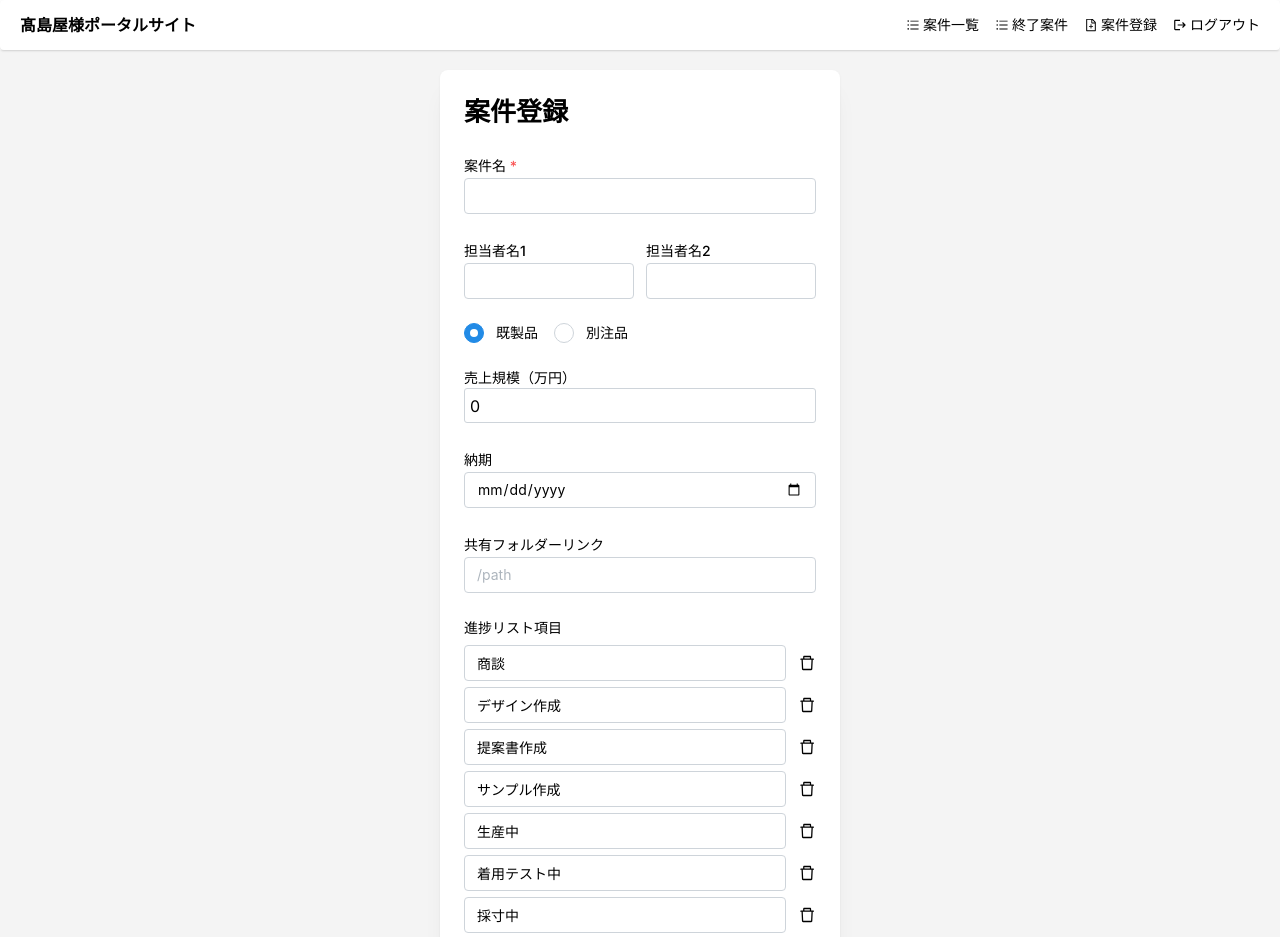
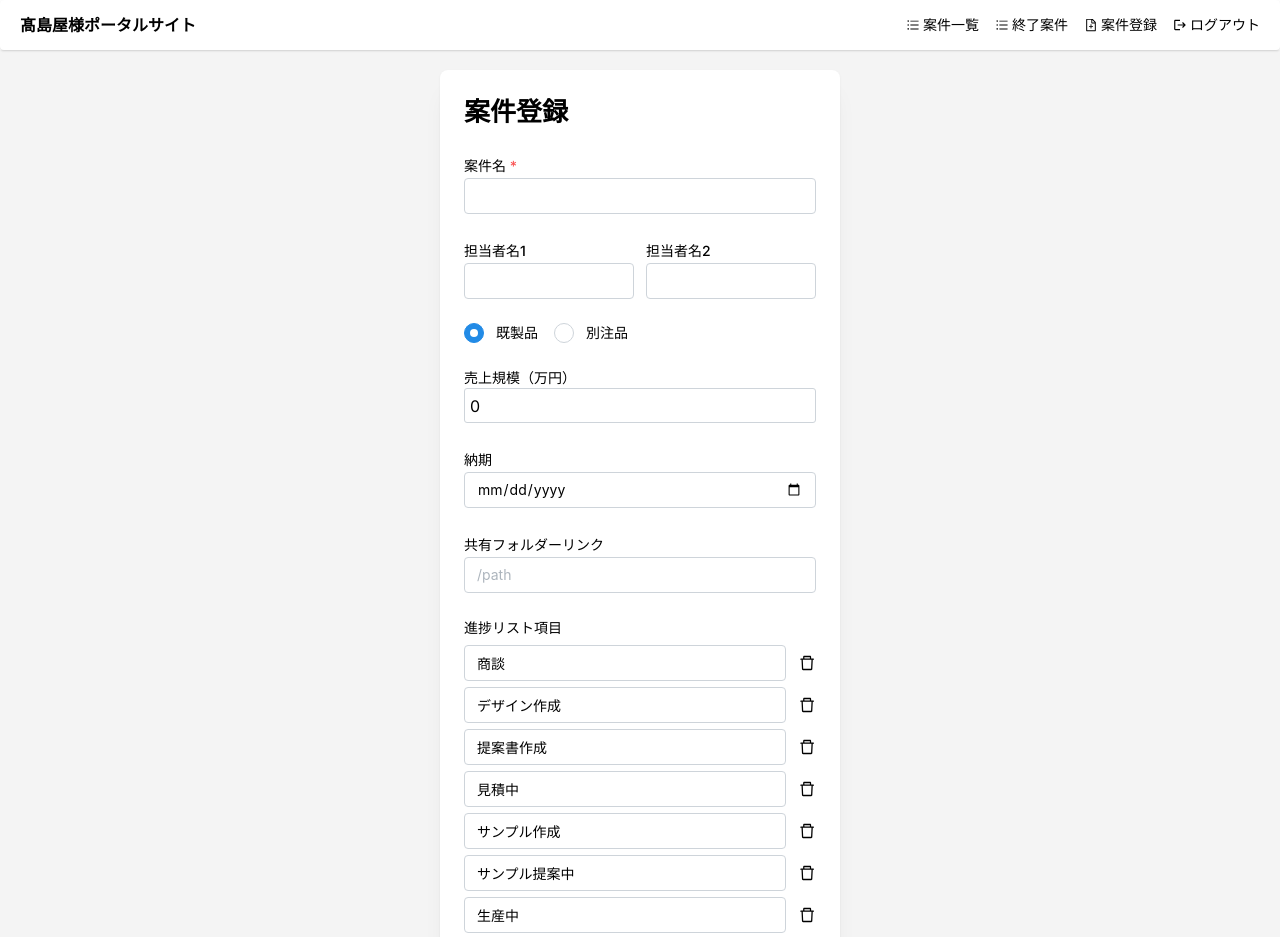
Before and after one commit to daimaru-hakui/takashimaya-daimaru, a Next.js app: page /dashboard/projects/new in a window 1280 px wide. Shown: the top 937 px of the page. Built offline with nearby package versions, Linux system fonts and the light colour scheme; no server answers.

Commit message:
新規　項目

```diff
--- a/app/dashboard/projects/new/page.tsx
+++ b/app/dashboard/projects/new/page.tsx
@@ -21,7 +21,9 @@ const ProjectNew = () => {
         {title:"商談",isDone:false},
         {title:"デザイン作成",isDone:false},
         {title:"提案書作成",isDone:false},
+        {title:"見積中",isDone:false},
         {title:"サンプル作成",isDone:false},
+        {title:"サンプル提案中",isDone:false},
         {title:"生産中",isDone:false},
         {title:"着用テスト中",isDone:false},
         {title:"採寸中",isDone:false},
```
Lines whose indentation alone changed are shown as unchanged.
